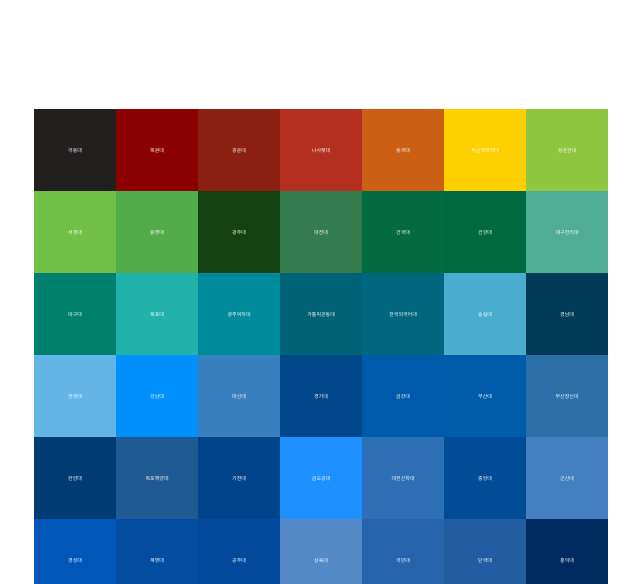
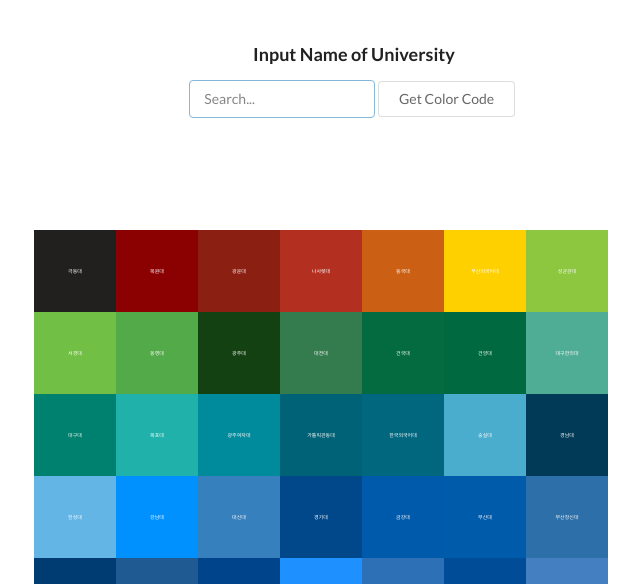
Before and after one commit to nayunhwan/UnivColor, a plain HTML site: page index.html in a window 1280 px wide. Shown: the part 216-800 px from the top of the page, without its empty margins (286-926 px from the left). Drawn offline with nearby package versions, Linux system fonts and the light colour scheme.

Commit message:
Update index.html

```diff
--- a/index.html
+++ b/index.html
@@ -58,13 +58,18 @@
    });
 
    $(document).ready(function(){
-     $('.container').append($('h2').text("?"));
-     for(var i = 0; i < newArray.length; i++){
-      var box = $('<div/>').addClass('colorBox').css({'background': newArray[i][1]}).text(newArray[i][0])
-      $('.container').append(box);
-     }
+      $('.container').append($('h2').text("?"));
+        for(var i = 0; i < newArray.length; i++){
+        var box = $('<div/>').addClass('colorBox').css({'background': newArray[i][1]}).text(newArray[i][0])
+        $('.container').append(box);
+      }
 
-   })
+      $('#getColor').click(function(){
+        var color = getColorByUnivName($('#input').val());
+        $('#hexCode').text(color);
+      });
+
+   });
 
   </script>
 </head>
@@ -76,6 +81,16 @@
       </div>
     </h1>
     <a href="https://github.com/nayunhwan/UnivColor" class="ui button basic"><i class="github icon"></i> Github</a>
+    <br />
+    <br />
+    <h3 id="hexCode">Input Name of University</h3>
+    <div>
+      <div class="ui input focus">
+        <input id="input" type="text" placeholder="Search...">
+      </div>
+      <button id="getColor" class="ui button basic">Get Color Code</button>
+    </div>
+
   </div>
 
   <div class="container"></div>
--- a/univColor.js
+++ b/univColor.js
@@ -99,5 +99,5 @@
   if(univ == "HIU" || univ.includes("홍익대")) return "#002c62";
 
 
-  return "#ffffff";
+  return "Not Found";
 }
```
